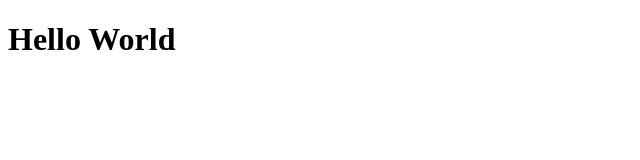
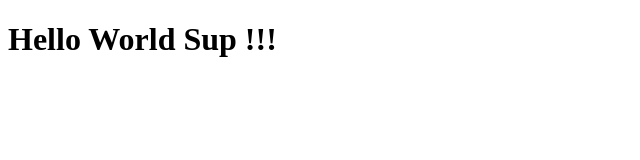
Before and after one commit to angadsinghchandhock37/learnangular, a plain HTML site: page index.html in a window 1280 px wide. Shown: the whole page, without its empty margins (0-640 px from the left). Drawn offline with Linux system fonts and the light colour scheme.

Commit message:
First test

```diff
--- a/index.html
+++ b/index.html
@@ -5,6 +5,6 @@
 <title>Hello All</title>
 </head>
 <body>
-<h1>Hello World</h1>
+<h1>Hello World Sup !!!</h1>
 </body>
 </html>
```
